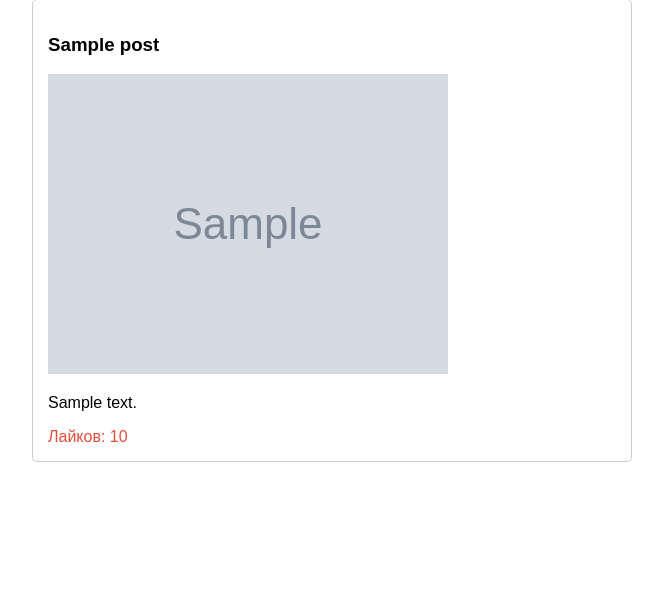
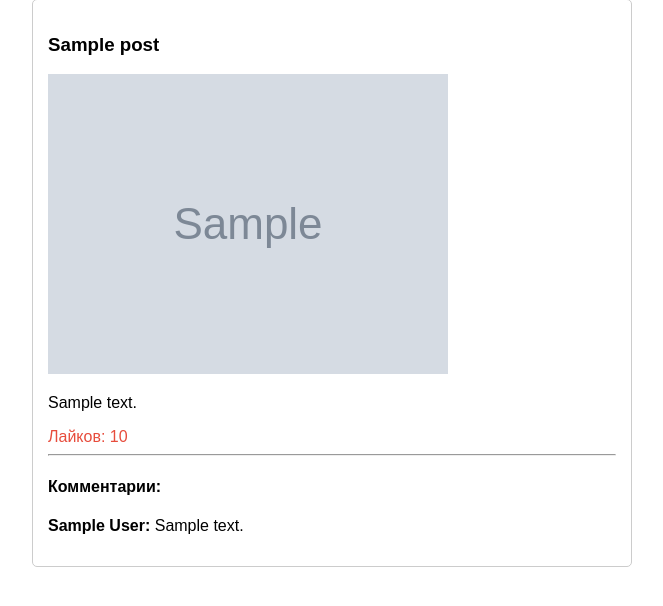
Before and after one commit to elonprogdev/web_blog, a Flask app: template templates/index.html in a window 1280 px wide. Shown: the part 139-745 px from the top of the page, without its empty margins (308-971 px from the left). Run offline with Flask 3, Linux system fonts and the light colour scheme; the template is opened without the code that fills it: most values are stand-ins (such as "Sample title", 1, 10 or a date in 2020); grey boxes marked "Sample" are stand-in pictures.

Commit message:
feature/comments completed

```diff
--- a/main.py
+++ b/main.py
@@ -101,6 +101,26 @@ def like_post(index):
 
     return redirect(url_for("index"))
 
+@app.route("/comment/<int:index>", methods=["POST"])
+def comment_post(index):
+    if "user" not in session:
+        return redirect(url_for("login"))
+
+    comment_text = request.form.get("comment")
+    if not comment_text:
+        return redirect(url_for("index"))
+
+    posts = session.get("posts", [])
+    if 0 <= index < len(posts):
+        posts[index].setdefault("comments", [])
+        posts[index]["comments"].append({
+            "author": session["user"],
+            "text": comment_text
+        })
+        session["posts"] = posts
+
+    return redirect(url_for("index"))
+
 
 
 
--- a/templates/index.html
+++ b/templates/index.html
@@ -43,13 +43,28 @@
     <h3>{{ post.title }}</h3>
     <img src="{{ post.image_url }}" alt="Фото">
     <p>{{ post.description }}</p>
+
     {% if user %}
     <form method="post" action="{{ url_for('like_post', index=index) }}">
         <button type="submit">❤️ Лайк</button>
     </form>
     {% endif %}
     <div class="likes">Лайков: {{ post.likes }}</div>
+
+    <hr>
+    <h4>Комментарии:</h4>
+    {% for comment in post.comments %}
+        <p><strong>{{ comment.author }}:</strong> {{ comment.text }}</p>
+    {% endfor %}
+
+    {% if user %}
+    <form method="post" action="{{ url_for('comment_post', index=index) }}">
+        <input type="text" name="comment" placeholder="Ваш комментарий..." required>
+        <button type="submit">Оставить комментарий</button>
+    </form>
+    {% endif %}
 </div>
 {% endfor %}
+
 </body>
 </html>
```
Also changed, not shown: 1 other file. Lines whose indentation alone changed are shown as unchanged.
